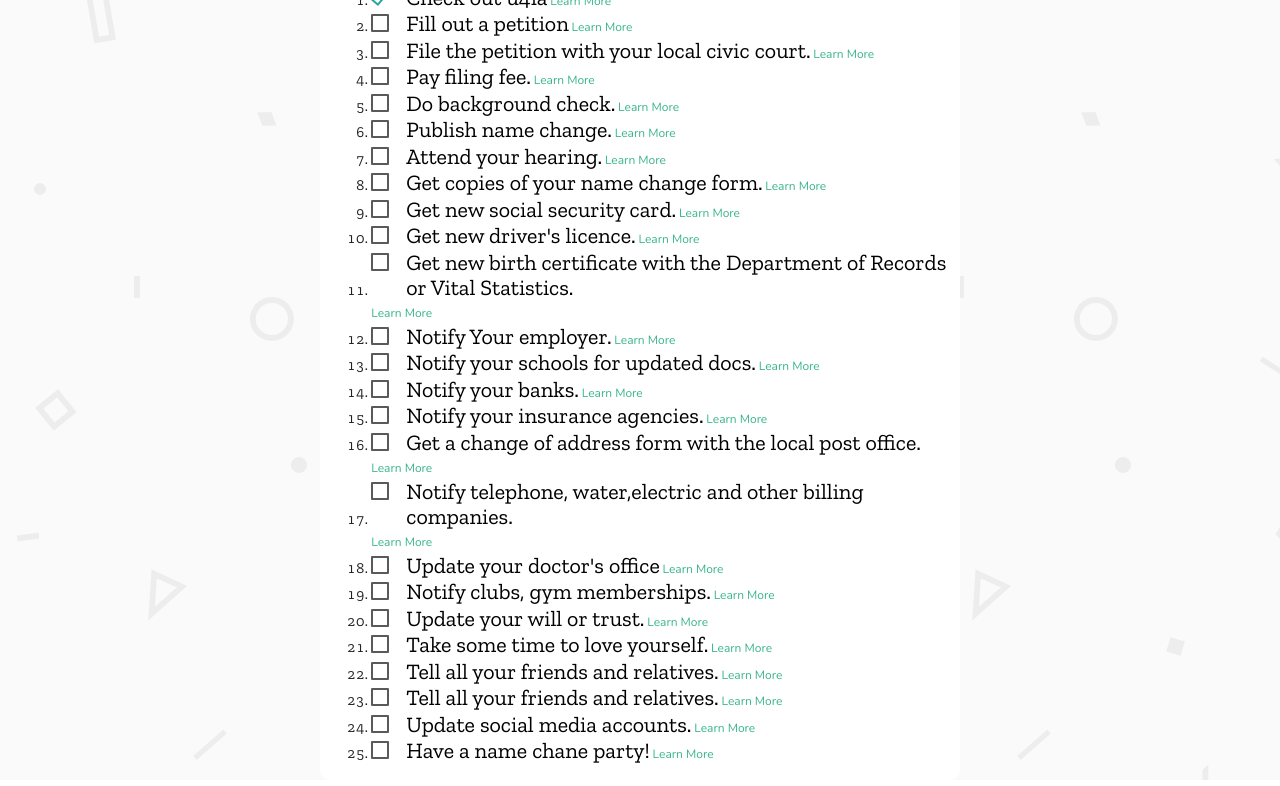
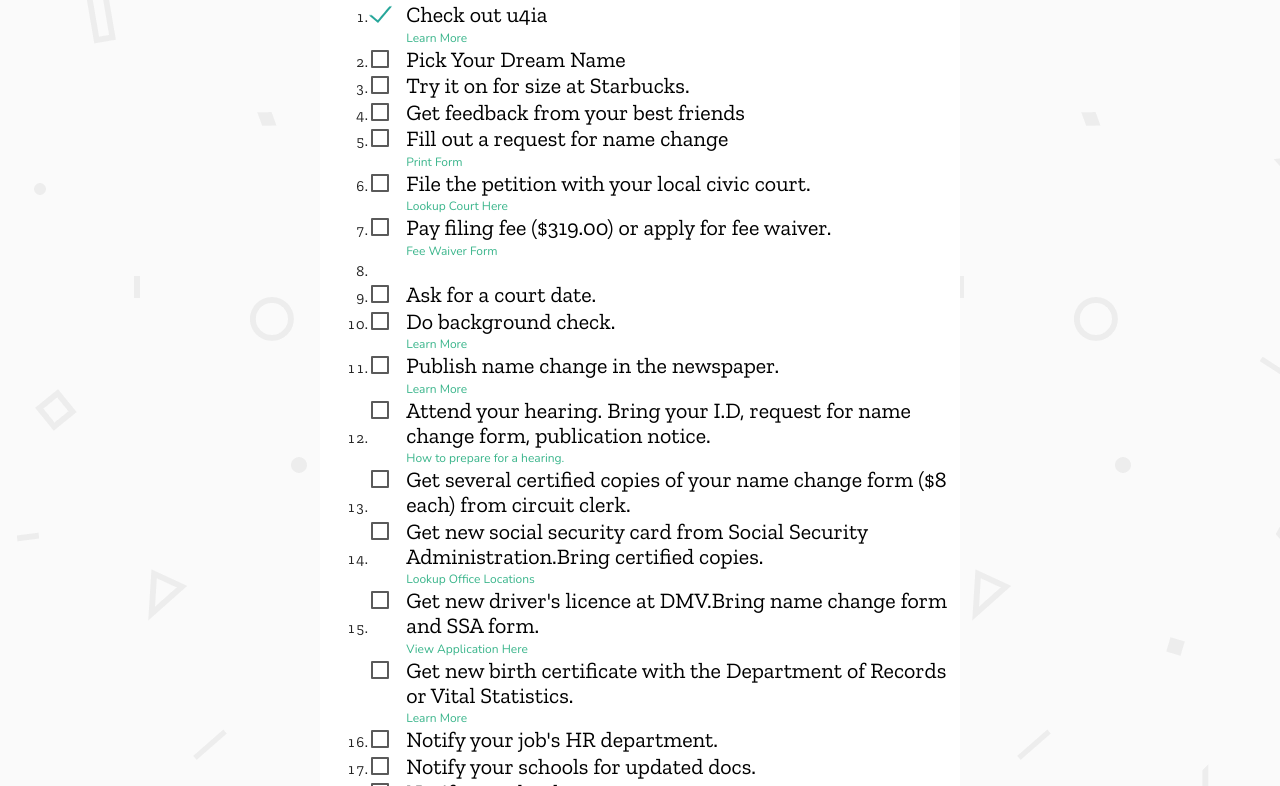
Before and after one commit to lotuslvl/u4ia-app, a plain HTML site: page to-do.html in a window 1280 px wide. Shown: the part 565-1351 px from the top of the page. Drawn offline with nearby package versions, Linux system fonts and the light colour scheme.

Commit message:
fixed to do page

```diff
--- a/assets/css/style.css
+++ b/assets/css/style.css
@@ -248,6 +248,17 @@ body, html {
     color:black !important;
 }
 
+.information {
+    display:block;
+    margin-left: 35px;
+}
+
+#informationheader {
+    margin-top:20px;
+    font-size: 40px;
+}
+
+
 .whitebackground {
     background-color: white !important;
     border-radius:10px;
--- a/to-do.html
+++ b/to-do.html
@@ -87,7 +87,7 @@
               </div>
             </div>
 
-<!--Choose your option-->
+<!--Choose your option
 <div class="row">
 
   <div class="col s6 offset-s3">
@@ -96,7 +96,7 @@
 
 
               <select class="browser-default">
-                <option value="" disabled selected>Select Your State</option>
+                <option value="" selected>Illinois</option>
                 <option value="1">Alabama</option>
                 <option value="2">Alaska</option>
                 <option value="3">Arizona</option>
@@ -152,23 +152,50 @@
             </div>
           </div>
         </div>
+
+        -->
         <div class="row">
 
             <div class="whitebackground col s6 offset-s3">
-
+            <a class="information" id="informationheader" target="_blank"href="https://courts.illinois.gov/forms/approved/name_change/NameChangeInstructionsAdult%20Revised%20DV%20v6%20FINAL.pdf">How to Change Your Name in Illinois</a>
             <ol>
                 <li>
             <label>
               <input type="checkbox" checked="checked"/>
               <span id="checkspan">Check out u4ia</span>
-              <a href="about.html">Learn More</a>
+              <a class="information"target="_blank"href="about.html">Learn More</a>
             </label>
           </li>
+
+
+          <li>
+              <label>
+                  <input type="checkbox" />
+                  <span id="checkspan">Pick Your Dream Name</span>
+                </label>
+              </li>
+
+
+              <li>
+                  <label>
+                      <input type="checkbox" />
+                      <span id="checkspan">Try it on for size at Starbucks.</span>
+                    </label>
+                  </li>
+
+
+                  <li>
+                      <label>
+                          <input type="checkbox" />
+                          <span id="checkspan">Get feedback from your best friends</span>
+                        </label>
+                      </li>
+
           <li>
             <label>
                 <input type="checkbox" />
-                <span id="checkspan">Fill out a petition</span>
-                <a href="about.html">Learn More</a>
+                <span id="checkspan">Fill out a request for name change</span>
+                <a class="information"target="_blank"id="namechangeform" href="https://eforms.com/images/2018/01/Illinois-Request-for-Name-Change-Adult.pdf">Print Form</a>
               </label>
             </li>
 
@@ -177,29 +204,37 @@
               <label>
                   <input type="checkbox" />
                   <span id="checkspan">File the petition with your local civic court.</span>
-                  <a href="about.html">Learn More</a>
+                  <a class="information" target="_blank"id="lookupcourthere" href="http://www.illinoiscourts.gov/Forms/approved/">Lookup Court Here</a>
                 </label>
               </li>
 
                 <li>
                 <label>
                     <input type="checkbox" />
-                    <span id="checkspan">Pay filing fee.</span>
-                    <a href="about.html">Learn More</a>
+                    <span id="checkspan">Pay filing fee ($319.00) or apply for fee waiver.</span>
+                    <a class="information" target="_blank"id="fee waiver" href="http://www.illinoiscourts.gov/Forms/approved/procedures/Fee_Waiver.asp">Fee Waiver Form</a>
                   </label>
                 </li>
-                <li>
+                <li></li>
+                    <li>
+                        <label>
+                            <input type="checkbox" />
+                            <span id="checkspan">Ask for a court date.</span>
+                          </label>
+                        </li>
+                        <li>
+
                     <label>
                         <input type="checkbox" />
                         <span id="checkspan">Do background check.</span>
-                        <a href="about.html">Learn More</a>
+                        <a class="information" target="_blank"href="about.html">Learn More</a>
                       </label>
                     </li>
                   <li>
                   <label>
                       <input type="checkbox" />
-                      <span id="checkspan">Publish name change.</span>
-                      <a href="about.html">Learn More</a>
+                      <span id="checkspan">Publish name change in the newspaper.</span>
+                      <a class="information" target="_blank"href="about.html">Learn More</a>
                     </label>
 
                   </li>
@@ -207,15 +242,15 @@
                   <li>
                     <label>
                         <input type="checkbox" />
-                        <span id="checkspan">Attend your hearing.</span>
-                        <a href="about.html">Learn More</a>
+                        <span id="checkspan">Attend your hearing. Bring your I.D, request for name change form, publication notice.</span>
+                        <a class="information" target="_blank"href="https://info.legalzoom.com/name-change-hearing-consist-civil-court-26296.html">How to prepare for a hearing.</a>
                       </label>
                     </li>
                     <li>
                         <label>
                             <input type="checkbox" />
-                            <span id="checkspan">Get copies of your name change form.</span>
-                            <a href="about.html">Learn More</a>
+                            <span id="checkspan">Get several certified copies of your name change form ($8 each) from circuit clerk.</span>
+
                           </label>
                         </li>
 
@@ -223,24 +258,24 @@
 
                       <label>
                           <input type="checkbox" />
-                          <span id="checkspan">Get new social security card.</span>
-                          <a href="about.html">Learn More</a>
+                          <span id="checkspan">Get new social security card from Social Security Administration.Bring certified copies.</span>
+                          <a class="information" target="_blank"id="ssa" href="https://www.ssofficelocation.com/illinois-social-security-offices-sos13">Lookup Office Locations</a>
                         </label>
                       </li>
 
                         <li>
                         <label>
                             <input type="checkbox" />
-                            <span id="checkspan">Get new driver's licence.</span>
-                            <a href="about.html">Learn More</a>
+                            <span id="checkspan">Get new driver's licence at DMV.Bring name change form and SSA form. </span>
+                            <a class="information" target="_blank"href="https://www.cyberdriveillinois.com/departments/drivers/drivers_license/drlicid.html">View Application Here</a>
                           </label>
                         </li>
 
-                        <li>
+
                             <label>
                                 <input type="checkbox" />
                                 <span id="checkspan">Get new birth certificate with the Department of Records or Vital Statistics.</span>
-                                <a href="about.html">Learn More</a>
+                                <a class="information" target="_blank"href="about.html">Learn More</a>
                               </label>
                             </li>
 
@@ -248,8 +283,8 @@
                           <li>
                           <label>
                               <input type="checkbox" />
-                              <span id="checkspan">Notify Your employer.</span>
-                              <a href="about.html">Learn More</a>
+                              <span id="checkspan">Notify your job's HR department.</span>
+
                             </label>
                           </li>
 
@@ -257,7 +292,7 @@
                               <label>
                                   <input type="checkbox" />
                                   <span id="checkspan">Notify your schools for updated docs.</span>
-                                  <a href="about.html">Learn More</a>
+
                                 </label>
                               </li>
 
@@ -265,7 +300,7 @@
                                   <label>
                                       <input type="checkbox" />
                                       <span id="checkspan">Notify your banks.</span>
-                                      <a href="about.html">Learn More</a>
+
                                     </label>
                                   </li>
 
@@ -274,7 +309,7 @@
                                       <label>
                                           <input type="checkbox" />
                                           <span id="checkspan">Notify your insurance agencies.</span>
-                                          <a href="about.html">Learn More</a>
+
                                         </label>
                                       </li>
 
@@ -283,7 +318,7 @@
                                       <label>
                                           <input type="checkbox" />
                                           <span id="checkspan">Get a change of address form with the local post office.</span>
-                                          <a href="about.html">Learn More</a>
+
                                         </label>
                                       </li>
 
@@ -291,28 +326,28 @@
                                           <label>
                                               <input type="checkbox" />
                                               <span id="checkspan">Notify telephone, water,electric and other billing companies.</span>
-                                              <a href="about.html">Learn More</a>
+
                                             </label>
                                           </li>
                                           <li>
                                               <label>
                                                   <input type="checkbox" />
                                                   <span id="checkspan">Update your doctor's office</span>
-                                                  <a href="about.html">Learn More</a>
+
                                                 </label>
                                               </li>
                                               <li>
                                                   <label>
                                                       <input type="checkbox" />
                                                       <span id="checkspan">Notify clubs, gym memberships.</span>
-                                                      <a href="about.html">Learn More</a>
+
                                                     </label>
                                                   </li>
                                                   <li>
                                                       <label>
                                                           <input type="checkbox" />
                                                           <span id="checkspan">Update your will or trust.</span>
-                                                          <a href="about.html">Learn More</a>
+                                                          <a class="information" target="_blank"href="about.html">Learn More</a>
                                                         </label>
                                                       </li>
 
@@ -320,37 +355,31 @@
                                                           <label>
                                                               <input type="checkbox" />
                                                               <span id="checkspan">Take some time to love yourself.</span>
-                                                              <a href="about.html">Learn More</a>
+                                                              <a class="information"target="_blank"href="about.html">Learn More</a>
                                                             </label>
                                                           </li>
                                                           <li>
                                                               <label>
                                                                   <input type="checkbox" />
-                                                                  <span id="checkspan">Tell all your friends and relatives.</span>
-                                                                  <a href="about.html">Learn More</a>
+                                                                  <span id="checkspan">Tell all relevant friends and relatives.</span>
+
+                                                                </label>
+                                                              </li>
+
+
+                                                          <li>
+                                                              <label>
+                                                                  <input type="checkbox" />
+                                                                  <span id="checkspan">Update social media accounts.</span>
+
                                                                 </label>
                                                               </li>
 
                                                               <li>
                                                                   <label>
                                                                       <input type="checkbox" />
-                                                                      <span id="checkspan">Tell all your friends and relatives.</span>
-                                                                      <a href="about.html">Learn More</a>
-                                                                    </label>
-                                                                  </li>
-                                                          <li>
-                                                              <label>
-                                                                  <input type="checkbox" />
-                                                                  <span id="checkspan">Update social media accounts.</span>
-                                                                  <a href="about.html">Learn More</a>
-                                                                </label>
-                                                              </li>
+                                                                      <span id="checkspan">Throw a name change party!</span>
 
-                                                              <li>
-                                                                  <label>
-                                                                      <input type="checkbox" />
-                                                                      <span id="checkspan">Have a name chane party!</span>
-                                                                      <a href="about.html">Learn More</a>
                                                                     </label>
                                                                   </li>
                           </ol>
```
